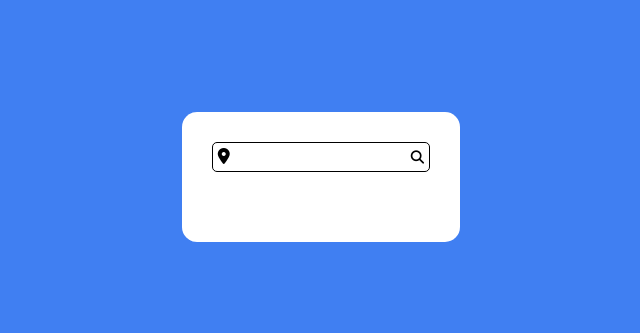
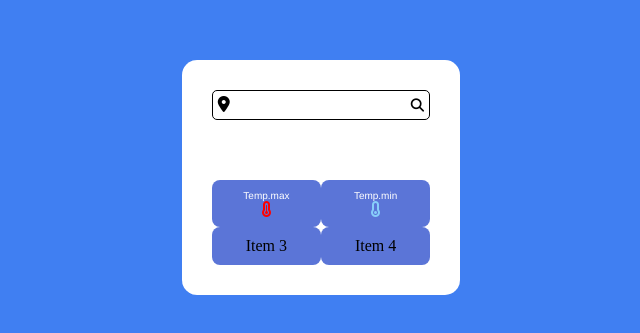
Before and after one commit to carlos676767/rastreador-de-encomendas, a website built with Vite: page tempo/index.html in a window 1280 px wide. Shown: the part 223-556 px from the top of the page, without its empty margins (319-959 px from the left). Built offline with nearby package versions, Linux system fonts and the light colour scheme.

Commit message:
agora esta exibindo o temp minimo e max

```diff
--- a/tempo/index.html
+++ b/tempo/index.html
@@ -12,12 +12,20 @@
     <main>
 
       <div class="filha">
-       <label for="text"><i class="fa-solid fa-location-dot"></i> <input type="text"><button><i class="fa-solid fa-magnifying-glass"></i></button></label>
+       <label for="text" class="label"><i class="fa-solid fa-location-dot"></i> <input type="text"><button><i class="fa-solid fa-magnifying-glass"></i></button></label>
         <div class="city">
         <p id="mostrarCity"></p>
         </div>
         <div class="resultados">
           <p id="texto"></p>
+        </div>
+        <div class="container">
+          <section class="grid-container">
+            <article class="grid-item" class="tempomaximo"> <p class="tempMax">Temp.max</p>  <label for="text" class="labelmax"> <i class="fa-solid fa-temperature-three-quarters"></i> <p id="max"></p> </label></article>
+            <article class="grid-item" class="tempoMinimo"><p class="tempMax">Temp.min</p>  <label for="text" class="labelmax"> <i class="fa-solid fa-temperature-empty"></i> <p id="min"></p> </label></article>
+            <article class="grid-item">Item 3</article>
+            <article class="grid-item">Item 4</article>
+          </section>
         </div>
       </div>
     </main>
--- a/tempo/src/main.ts
+++ b/tempo/src/main.ts
@@ -69,12 +69,13 @@ const obterBandeiraPais = () => {
 };
 
 const obterTempoMinimoEmaximo = (data: any) => {
+  const max = document.getElementById("max") as HTMLParagraphElement
+  const min = document.getElementById("min") as HTMLParagraphElement
   const tempoMaximo = data.main.temp_max;
   const tempoMinimo = data.main.temp_min;
   const valorTempoMaximoEmC = tempoMaximo - 273.15;
+  max.innerHTML = `${valorTempoMaximoEmC.toFixed(2)}°C`
   const valorTempoMinimoEmC = tempoMinimo - 273.15;
-  console.log(
-    `tempo minimo ${valorTempoMinimoEmC}, tempo maximo ${valorTempoMaximoEmC}`
-  );
+  min.innerHTML =  `${valorTempoMinimoEmC.toFixed(2)}°C`
   return data;
 };
--- a/tempo/src/style.css
+++ b/tempo/src/style.css
@@ -30,7 +30,7 @@ body{
 
 
 
-label{
+.label{
   background-color: white;
   padding: 5px;
   border-radius: 5px;
@@ -75,3 +75,47 @@ input{
   border: none;
   outline: none;
 }
+
+.grid-container {
+  display: grid;
+  grid-template-columns: repeat(2, 1fr);
+
+}
+
+.grid-item {
+  background-color:   #5B75D7;
+  padding: 10px;
+  border-radius: 8px;
+  text-align: center;
+}
+
+.fa-temperature-three-quarters{
+  color: red;
+}
+
+.tempomaximo{
+  display: flex;
+  flex-direction: column;
+}
+
+.tempMax{
+  font-size: 10px;
+  color: white;
+  font-family: 'Franklin Gothic Medium', 'Arial Narrow', Arial, sans-serif;
+}
+
+.labelmax{
+  display: flex;
+  justify-content: center;
+
+}
+
+#max, #min{
+  font-family: 'Franklin Gothic Medium', 'Arial Narrow', Arial, sans-serif;
+  color: white;
+  font-size: 13px;
+}
+
+.fa-temperature-empty{
+  color: #87CEFA;
+}
```
